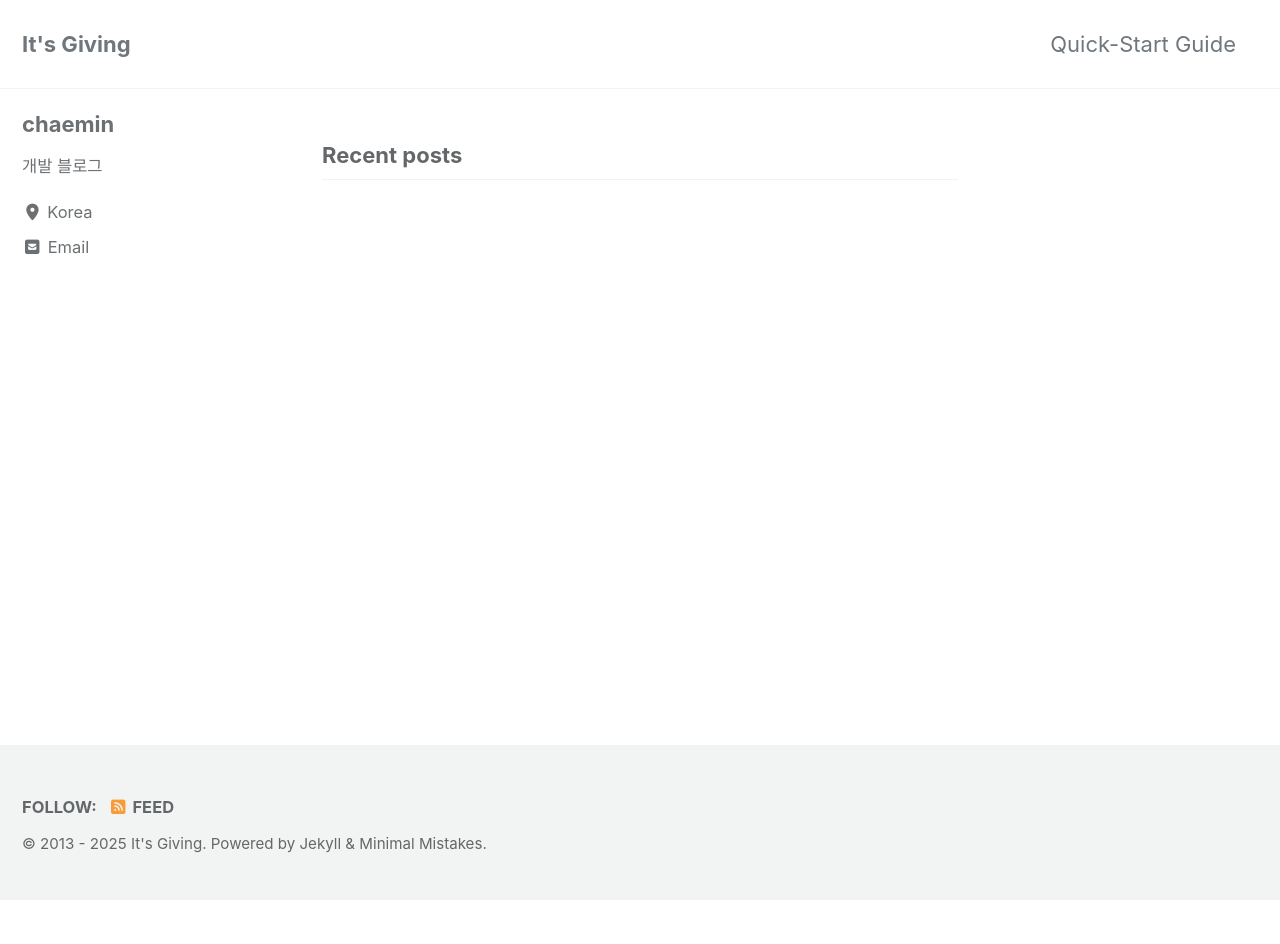
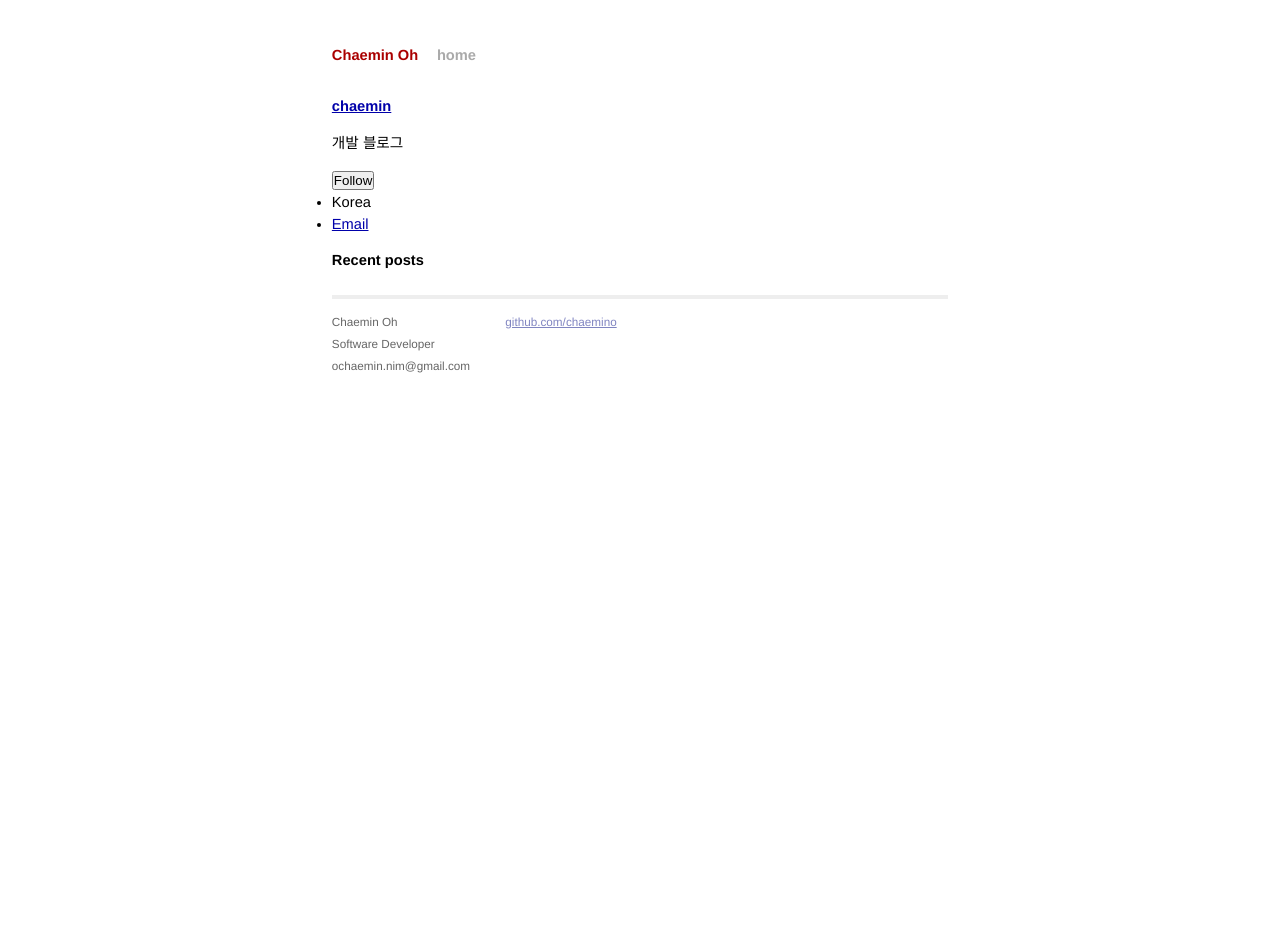
Before and after one commit to chaemino/blog, a Jekyll site: the page built from index.html, in a window 1280 px wide. Built offline with Jekyll 4.4.1, drawn with Linux system fonts in a browser that asks for light colours; cached includes are drawn as plain includes; the list of posts is cut into pages by our own code; before the commit the page ends 900 px from its top, so only the background shows below that.

Commit message:
Update default.html

```diff
--- a/_layouts/default.html
+++ b/_layouts/default.html
@@ -1,36 +1,46 @@
----
----
+<!DOCTYPE html>
+<html xmlns="http://www.w3.org/1999/xhtml" xml:lang="en" lang="en-us">
+<head>
+   <meta http-equiv="content-type" content="text/html; charset=utf-8" />
+   <title>{{ page.title }}</title>
+   <meta name="author" content="Chaemin Oh" />
+   <meta name="readability-verification" content="QCzSs992GxmRYRKVpPeZ6LE2tS8aYKxsSSQKV8YM"/>
 
-<!doctype html>
-{% include copyright.html %}
-<html lang="{{ site.locale | replace: "_", "-" | default: "en" }}" class="no-js">
-  <head>
-    {% include head.html %}
-    {% include head/custom.html %}
-  </head>
+   <!-- syntax highlighting CSS -->
+   <link rel="stylesheet" href="/css/syntax.css" type="text/css" />
 
-  <body class="layout--{{ page.layout | default: layout.layout }}{% if page.classes or layout.classes %}{{ page.classes | default: layout.classes | join: ' ' | prepend: ' ' }}{% endif %}" dir="{% if site.rtl %}rtl{% else %}ltr{% endif %}">
-    {% include_cached skip-links.html %}
-    {% include_cached masthead.html %}
+   <!-- Homepage CSS -->
+   <link rel="stylesheet" href="/css/screen.css" type="text/css" media="screen, projection" />
 
-    <div class="initial-content">
-      {{ content }}
-      {% include after-content.html %}
+</head>
+<body>
+
+<div class="site">
+  <div class="title">
+    <a href="/">Chaemin Oh</a>
+    <a class="extra" href="/">home</a>
+  </div>
+
+  {{ content }}
+
+  <div class="footer">
+    <div class="contact">
+      <p>
+        Chaemin Oh
+        <br />
+        Software Developer
+        <br />
+        ochaemin.nim@gmail.com
+      </p>
     </div>
+    <div class="contact">
+      <p>
+        <a href="http://github.com/chaemino/">github.com/chaemino</a><br />
+      </p>
+    </div>
+  </div>
+</div>
 
-    {% if site.search == true %}
-      <div class="search-content">
-        {% include_cached search/search_form.html %}
-      </div>
-    {% endif %}
 
-    <div id="footer" class="page__footer">
-      <footer>
-        {% include footer/custom.html %}
-        {% include_cached footer.html %}
-      </footer>
-    </div>
-
-    {% include scripts.html %}
-  </body>
+</body>
 </html>
```
